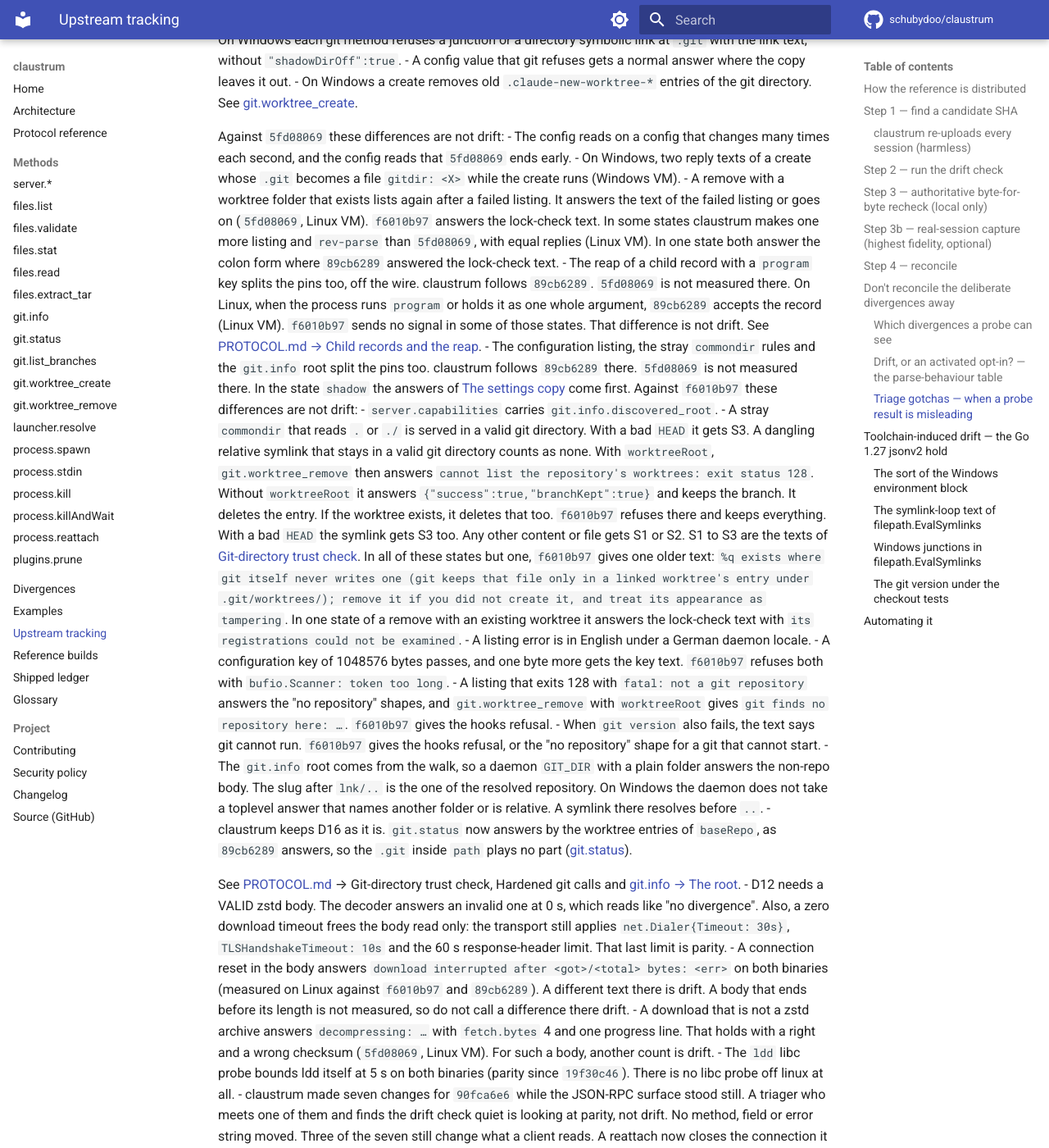
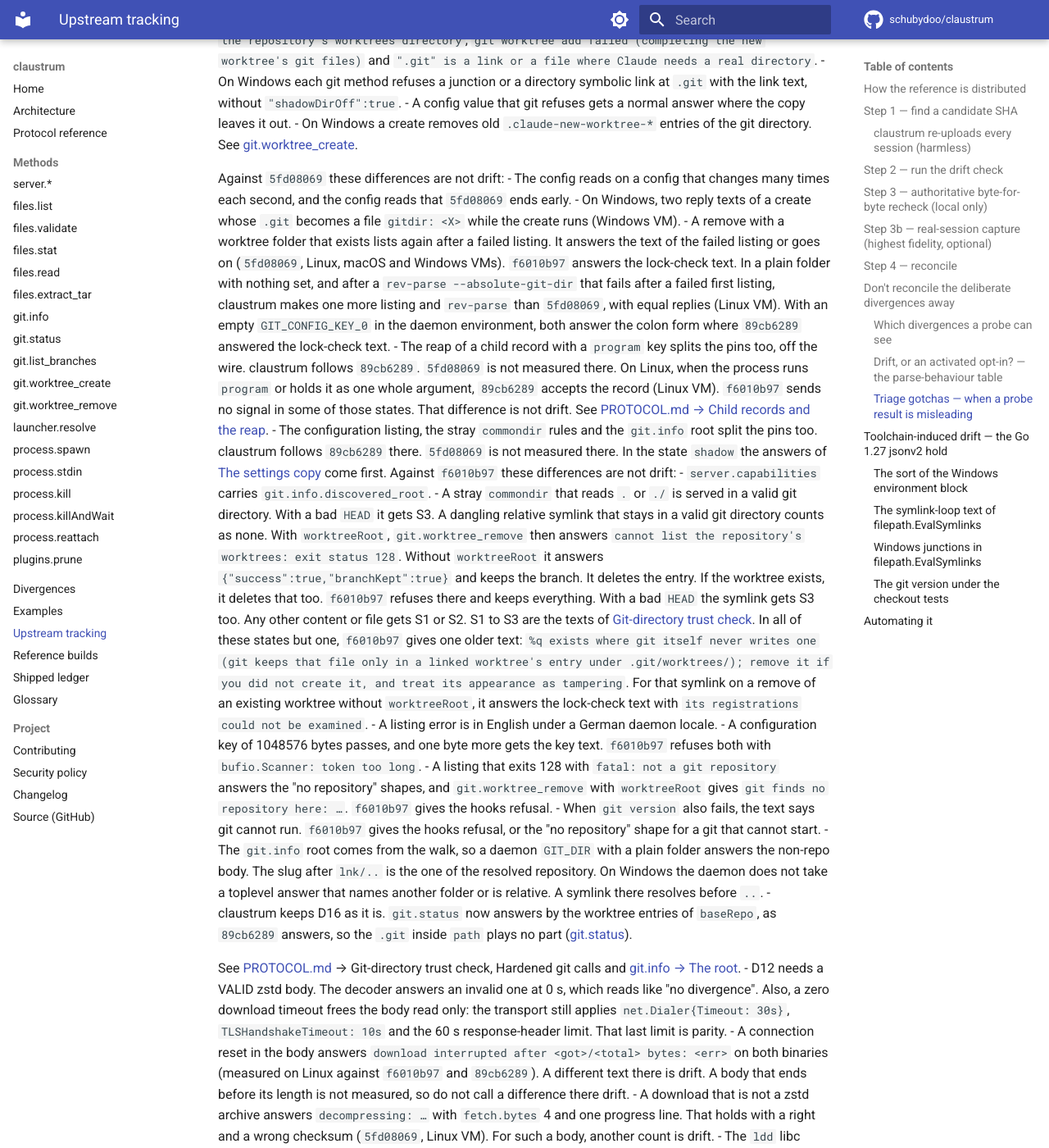
Before and after one commit to schubydoo/claustrum, an MkDocs documentation site: the page built from docs/UPSTREAM-TRACKING.md, in a window 1280 px wide and 1400 px high, scrolled down 11727 px. Shown: the whole window at 82% size. Built offline with MkDocs 1.6.1 and Material for MkDocs 9.7.7, drawn with Linux system fonts in a browser that asks for light colours; comment, search, counter and statistics services are not loaded; some of the changed text lies outside the part shown.

Commit message:
docs: fix the verifier findings of the triage cut
Co-Authored-By: Claude Opus 5.5 <noreply@anthropic.com>

```diff
--- a/docs/UPSTREAM-TRACKING.md
+++ b/docs/UPSTREAM-TRACKING.md
@@ -312,15 +312,15 @@ traps that matter for telling drift from expected:
   equal. A kept folder there is D24, not drift.
 - The branch step of `git.worktree_remove` and of the create rollbacks splits the
   pins. claustrum follows `89cb6289`, the pin before `5fd08069`. `5fd08069` is
-  not measured for the branch step. Against `f6010b97`, `server.capabilities` differs by the
+  not measured in these states. Against `f6010b97`, `server.capabilities` differs by the
   `git.worktree_remove.unpushedGuard` and `launcher.managed` features and by the
   `launcher.resolve` method. On remove, every kept case of the
   branch step differs. claustrum keeps the branch and adds `"branchKept":true`, where
   `f6010b97` adds no member. In most of these cases `f6010b97` also deletes
   the branch. The kept classes:
-  - A commit that no other ref reaches. In some of these states two branches
-    are involved. `89cb6289` and claustrum keep a branch with the member there,
-    and `f6010b97` deletes both branches.
+  - A commit that no other ref reaches. In some of these states two removes
+    run at the same time on one connection. `89cb6289` and claustrum keep a
+    branch with the member there, and `f6010b97` deletes both branches.
   - A lock file on the branch. There `f6010b97` keeps the branch too.
   - 10001 or more heads.
   - A letter-case twin.
@@ -332,8 +332,9 @@ traps that matter for telling drift from expected:
 
   In most measured create rollbacks, `f6010b97` deletes the branch and adds no
   branch text. claustrum answers by the branch step of `89cb6289` there. Those
-  differences are not drift. In the other measured create rollbacks the answers
-  equal `f6010b97`. See
+  differences are not drift. The answers equal `f6010b97` when update-ref fails,
+  is stopped or meets a lock file on the branch, and for a branch name that
+  update-ref cannot take. See
   [PROTOCOL.md](PROTOCOL.md) → The branch step.
 - The managed launcher splits the pins the same way, not drift. claustrum follows
   `89cb6289`: `launcher.resolve`, the `process.spawn` `launcher` param, the child
@@ -489,7 +490,7 @@ traps that matter for telling drift from expected:
   Against `5fd08069` the call logs differ in `git.worktree_create`. `5fd08069`
   makes more rounds with `worktreeRoot`, and other listings with `existingBranch`. Those differences are not drift. See
   [Where the calls differ from `5fd08069`](PROTOCOL.md#where-the-calls-differ-from-5fd08069).
-- The `worktreeRoot` location rules follow `5fd08069` (Linux VM), not drift.
+- The `worktreeRoot` location rules follow `5fd08069` (Linux and macOS VMs), not drift.
   `89cb6289` is not measured there.
 - A remove behind a linked `<git dir>/worktrees` follows `5fd08069`, not drift
   (Linux and macOS VMs, and for a gone worktree with a locked entry a Linux
@@ -522,11 +523,13 @@ traps that matter for telling drift from expected:
   - On Windows, two reply texts of a create whose `.git` becomes a file
     `gitdir: <X>` while the create runs (Windows VM).
 - A remove with a worktree folder that exists lists again after a failed listing.
-  It answers the text of the failed listing or goes on (`5fd08069`, Linux VM).
-  `f6010b97` answers the lock-check text. In some states claustrum makes one
-  more listing and `rev-parse` than `5fd08069`, with equal replies (Linux VM).
-  In one state both answer the colon form where `89cb6289` answered the
-  lock-check text.
+  It answers the text of the failed listing or goes on (`5fd08069`, Linux, macOS and
+  Windows VMs). `f6010b97` answers the lock-check text. In a plain folder with
+  nothing set, and after a `rev-parse --absolute-git-dir` that fails after a
+  failed first listing, claustrum makes one more listing and `rev-parse` than
+  `5fd08069`, with equal replies (Linux VM). With an empty `GIT_CONFIG_KEY_0` in
+  the daemon environment, both answer the colon form where `89cb6289` answered
+  the lock-check text.
 - The reap of a child record with a `program` key splits the pins too, off the
   wire. claustrum follows `89cb6289`. `5fd08069` is not measured there.
   On Linux, when the process runs `program` or holds it as one whole argument,
@@ -552,8 +555,8 @@ traps that matter for telling drift from expected:
     of these states but one, `f6010b97` gives one older text: `%q exists where git
     itself never writes one (git keeps that file only in a linked worktree's entry
     under .git/worktrees/); remove it if you did not create it, and treat its
-    appearance as tampering`. In one state of a remove with an existing worktree
-    it answers the lock-check text with `its registrations could not be
+    appearance as tampering`. For that symlink on a remove of an existing
+    worktree without `worktreeRoot`, it answers the lock-check text with `its registrations could not be
     examined`.
   - A listing error is in English under a German daemon locale.
   - A configuration key of 1048576 bytes passes, and one byte more gets the key
@@ -665,8 +668,9 @@ traps that matter for telling drift from expected:
   macOS and Windows VMs).
 - A daemon that gets `SIGTERM` or `SIGINT` during its start, goes on to its bind
   and then exits 0 is not drift. `89cb6289` does that (Linux and macOS VMs), and
-  claustrum is built to it. In some of those states its launcher then exits 1
-  after 12 s (Linux VM).
+  claustrum is built to it. When the signal comes while the daemon waits to
+  evict a live daemon, or from a `-stop` during the reap of its start, its
+  launcher then exits 1 after 12 s (Linux VM).
 - A daemon that gets `SIGKILL` from a second daemon during its start is not
   drift. `89cb6289` does that when the two starts are 0.05 s apart (Linux VM).
   The second daemon waits on the lock, and claustrum is built to it.
@@ -691,8 +695,8 @@ traps that matter for telling drift from expected:
       Linux, not on macOS.
     - After a `-stop` during the wait of a supersede, claustrum can log the exit
       line of the old process and the `supersedes` line. `89cb6289` logged
-      neither in any run. claustrum logged them in some runs on Linux and in
-      every run on macOS.
+      neither in any run. claustrum logged them in one Linux run and in every
+      run on macOS.
     - `89cb6289` calls unlink on one child record up to three times at a stop or
       a kill. claustrum calls it once. `89cb6289` also calls unlink on a record
       that it never wrote (Linux VM). The files left are the same.
@@ -795,8 +799,9 @@ of the worktree methods (`baseRepoWalkFails`, `worktreecontain.go`). The other i
 setting, which Go 1.23 turned on. With it on, `os.Lstat` reports a junction as
 neither a symbolic link nor a directory. With it off, a junction is a symbolic link.
 With it on, the walk of `EvalSymlinks` fails at a junction before the last
-component. For that reason claustrum answers some worktree calls with a junction
-in `baseRepo` with the trust-root refusal (Windows VM). With `GODEBUG=winsymlink=0`
+component. For that reason claustrum answers `git.worktree_create` and
+`git.worktree_remove` with the trust-root refusal when a junction sits before
+the last component of `baseRepo` (Windows VM). With `GODEBUG=winsymlink=0`
 in the daemon environment, the walk follows the junction instead. Those answers
 then flip, and so do the `git.status` and `git.list_branches` answers for
 `<dir>\<junction>\T`. Other code resolves `baseRepo` through `EvalSymlinks` too,
```
Also changed, not shown: 1 other file.
